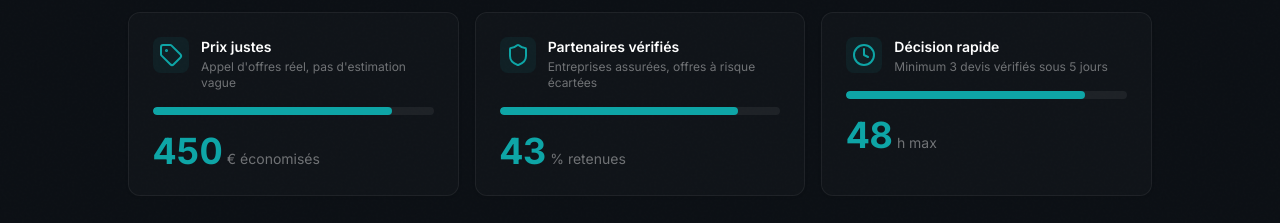
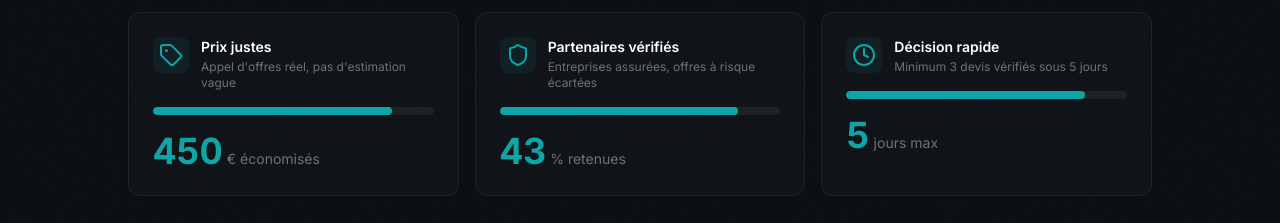
Before and after one commit to gdetaisne/moverz-fr, a Next.js app: page / in a window 1280 px wide. Shown: the part 1180-1403 px from the top of the page. Built offline with nearby package versions, Linux system fonts and the light colour scheme.

Commit message:
Fix: Change score from 48h to 5 jours max for consistency

```diff
--- a/components/sections/WhyMoverz.tsx
+++ b/components/sections/WhyMoverz.tsx
@@ -32,8 +32,8 @@ const arguments_ = [
     icon: Clock,
     title: "Décision rapide",
     subtitle: "Minimum 3 devis vérifiés sous 5 jours",
-    score: 48,
-    scoreLabel: "h max",
+    score: 5,
+    scoreLabel: "jours max",
     color: "#0EA5A6", // Turquoise
   },
 ];
```
